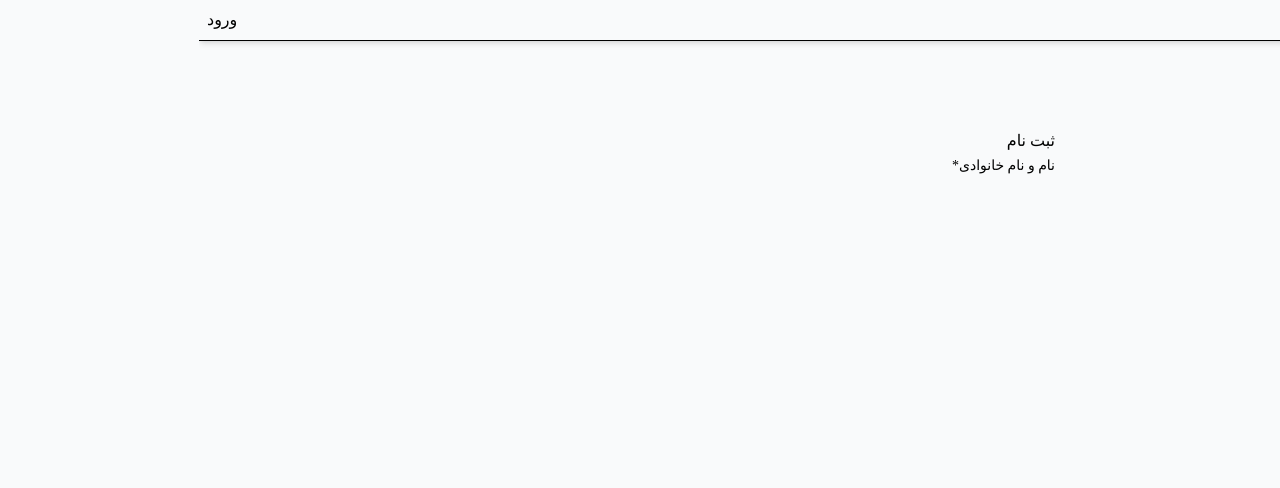
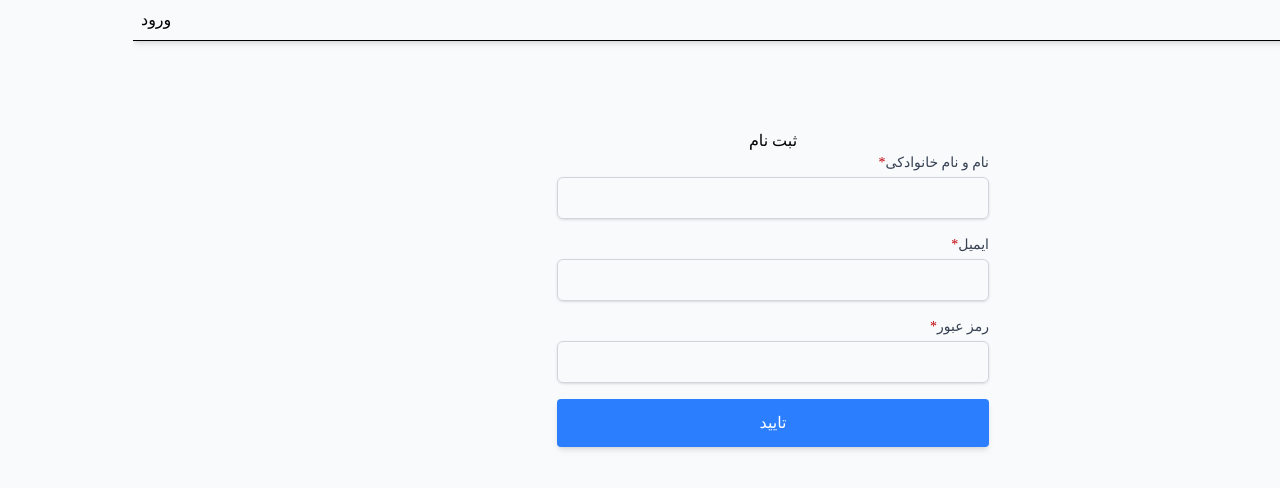
Before and after one commit to alimhp/next-blog, a Next.js app: page /signup in a window 1280 px wide. Shown: the top 488 px of the page. Built offline with nearby package versions, Linux system fonts and the light colour scheme.

Commit message:
use hook form & yup to manage and authe signup form

```diff
--- a/next.config.mjs
+++ b/next.config.mjs
@@ -10,6 +10,16 @@ const nextConfig = {
       },
     ],
   },
+  webpack: (config, { isServer }) => {
+    if (!isServer) {
+      config.resolve.fallback = {
+        fs: false,
+        path: false,
+        os: false,
+      };
+    }
+    return config;
+  },
 };
 
 export default nextConfig;
--- a/package.json
+++ b/package.json
@@ -10,10 +10,12 @@
   },
   "dependencies": {
     "@heroicons/react": "^2.2.0",
+    "@hookform/resolvers": "^5.0.1",
     "next": "15.3.2",
     "react": "^19.0.0",
     "react-dom": "^19.0.0",
-    "react-hook-form": "^7.56.4"
+    "react-hook-form": "^7.56.4",
+    "yup": "^1.6.1"
   },
   "devDependencies": {
     "@eslint/eslintrc": "^3",
--- a/src/app/(auth)/signup/page.jsx
+++ b/src/app/(auth)/signup/page.jsx
@@ -1,16 +1,88 @@
+"use client";
 import { useForm } from "react-hook-form";
-import TextField from "../../../ui/TextField";
+import RHFTextField from "../../../ui/RHFTextField";
+import Button from "../../../ui/Button";
+import { yupResolver } from "@hookform/resolvers/yup";
+import * as yup from "yup";
+const schema = yup
+  .object({
+    name: yup
+      .string()
+      .min(5, "حداقل 5 کارکتر")
+      .max(30)
+      .required("وارد کردن نام و نام خانوادگی الزامی است "),
+    email: yup
+      .string()
+      .email("ایمیل نا معتبر است")
+      .required(" وارد کردن ایمیل الزامی است"),
+    password: yup.string().min(8).required("وارد کردن پسورد الزامی است"),
+  })
+  .required();
 
-export const metadata = {
-  title: "ثبت نام ",
-};
 function signup() {
-  const { register, handleSubmit } = useForm();
+  const {
+    register,
+    handleSubmit,
+    formState: { errors, isLoading },
+  } = useForm({
+    resolver: yupResolver(schema),
+    mode: "onTouched",
+  });
+  const onSubmit = (values) => {
+    console.log(values);
+  };
   return (
     <div>
-      <h1>ثبت نام </h1>
-      <form action="">
-        <TextField name="name" label="نام و نام خانوادی" isRequired />
+      <h1 className="mb-10  text-center ">ثبت نام </h1>
+      <form onSubmit={handleSubmit(onSubmit)} className="!space-y-10">
+        <RHFTextField
+          label="نام و نام خانوادکی"
+          name="name"
+          register={register}
+          isRequired
+          errors={errors}
+        />
+        <RHFTextField
+          label="ایمیل"
+          name="email"
+          register={register}
+          dir="ltr"
+          errors={errors}
+          isRequired
+        />
+        <RHFTextField
+          label="رمز عبور"
+          name="password"
+          register={register}
+          dir="ltr"
+          errors={errors}
+          type="password"
+          isRequired
+        />
+        <Button
+          type="submite"
+          variant="primary"
+          className="
+    w-full
+    h-12 /* Fixed height */
+    rounded-sm
+    bg-blue-500
+    text-white
+    font-medium /* Better than bold for buttons */
+    hover:bg-blue-600 /* Darker on hover */
+    focus:bg-blue-500
+    focus:ring-2
+    focus:ring-blue-300
+    focus:ring-opacity-50
+    shadow-md /* Medium shadow */
+    hover:shadow-lg /* Larger shadow on hover */
+    active:shadow-sm /* Smaller shadow when clicked */
+    transition-all /* Smooth transitions for all properties */
+    duration-200
+  "
+        >
+          تایید
+        </Button>
       </form>
     </div>
   );
--- a/src/app/blogs/[postSlug]/page.jsx
+++ b/src/app/blogs/[postSlug]/page.jsx
@@ -8,6 +8,7 @@ export async function generateMetadata({ params }) {
     title: `پست ${post.title}`,
   };
 }
+
 export async function generateStaticParams() {
   const posts = await getPosts();
   if (!posts || !Array.isArray(posts)) return [];
@@ -16,6 +17,7 @@ export async function generateStaticParams() {
   }));
   return postSlugs;
 }
+
 async function SinglePost({ params }) {
   const post = await getpostbySlug(params.postSlug);
 
--- /dev/null
+++ b/src/ui/RHFTextField.jsx
@@ -0,0 +1,53 @@
+export default function RHFTextField({
+  type = "text",
+  label,
+  name,
+  dir = "rtl",
+  register,
+  isRequired,
+  errors,
+  validationSchema = {},
+  ...rest
+}) {
+  const errorMessages = errors?.[name];
+  const hasError = !!(errors && errorMessages);
+
+  return (
+    <div className={`w-full !mb-4 ${hasError ? "text-red-500" : ""}`}>
+      {/* Label */}
+      <label
+        htmlFor={name}
+        className={`block !mb-1 text-sm font-medium ${
+          hasError ? "text-red-600" : "text-gray-700"
+        }`}
+      >
+        {label}
+        {isRequired && <span className="text-red-700">*</span>}
+      </label>
+
+      {/* Input Field */}
+      <input
+        autoComplete="off"
+        type={type}
+        id={name}
+        dir={dir}
+        className={`
+          w-full !px-3 !py-2 border rounded-md shadow-sm focus:outline-none focus:ring-2 focus:ring-opacity-50
+          ${dir === "ltr" ? "text-left" : "text-right"}
+          ${
+            hasError
+              ? "border-red-500 focus:ring-red-500 bg-red-50"
+              : "border-gray-300 focus:ring-primary-500 focus:border-primary-500"
+          }
+        `}
+        {...register(name, validationSchema)}
+        {...rest}
+      />
+
+      {/* Error Message */}
+      {hasError && (
+        <p className="mt-1 text-xs text-red-600">{errorMessages?.message}</p>
+      )}
+    </div>
+  );
+}
```
Also changed, not shown: 1 other file (tests, documents, lock files or other folders).
